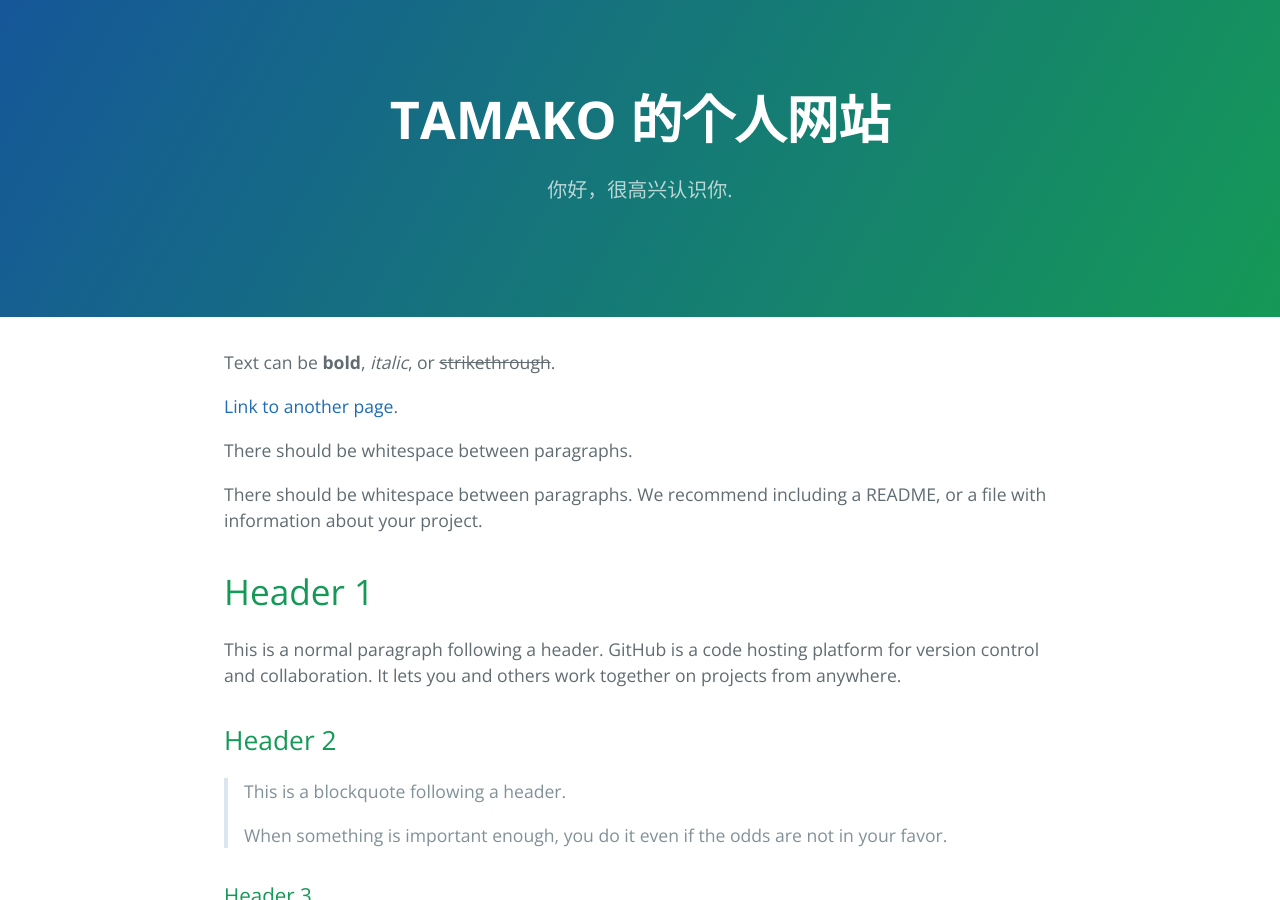
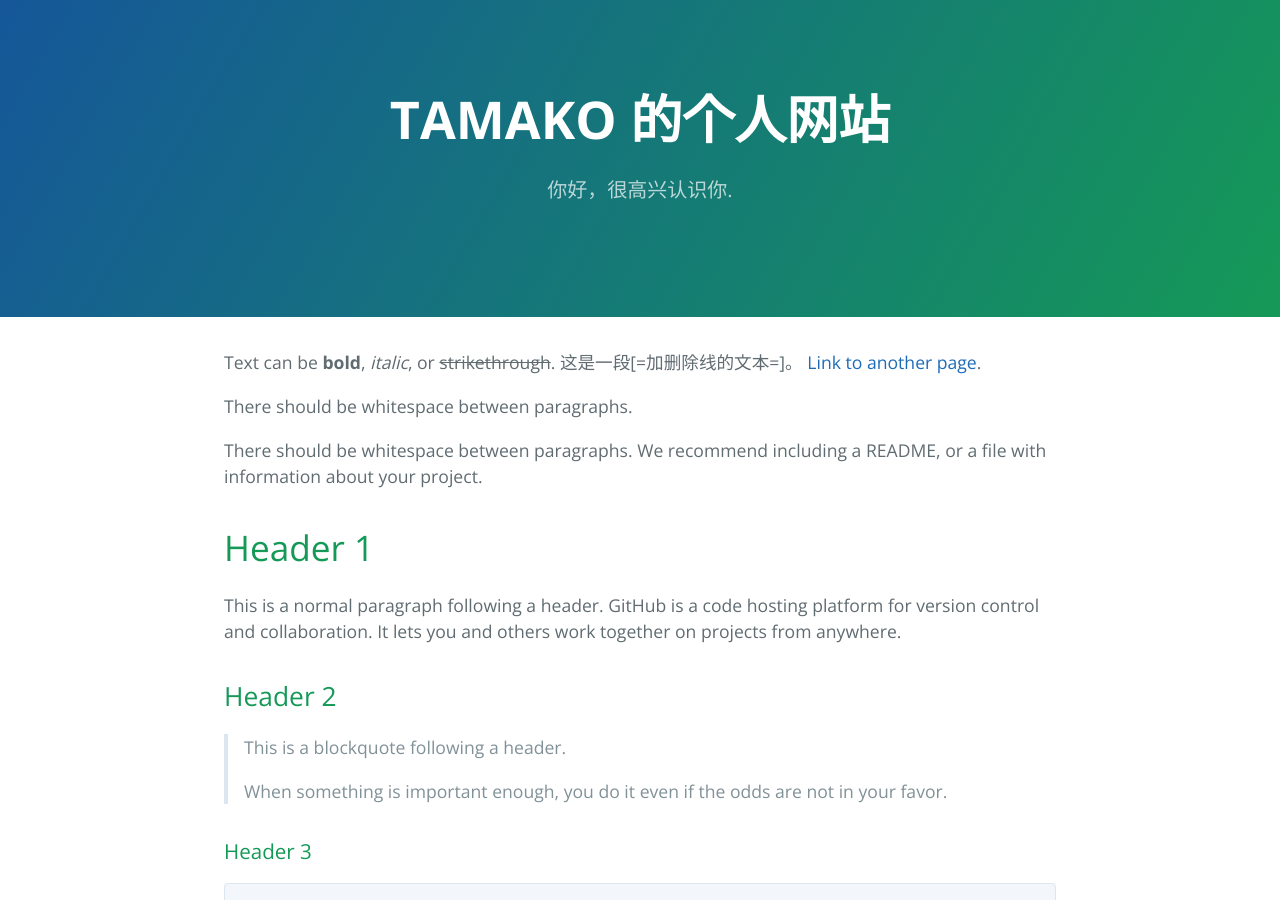
Before and after one commit to tamako23333/tamako23333.github.io, a Jekyll site: the page built from index.md, in a window 1280 px wide and 900 px high. Built offline with Jekyll 4.4.1, drawn with Linux system fonts in a browser that asks for light colours.

Commit message:
Update index.md

```diff
--- a/index.md
+++ b/index.md
@@ -3,7 +3,7 @@ layout: default
 ---
 
 Text can be **bold**, _italic_, or ~~strikethrough~~.
-
+这是一段[=加删除线的文本=]。
 [Link to another page](./another-page.html).
 
 There should be whitespace between paragraphs.
```
